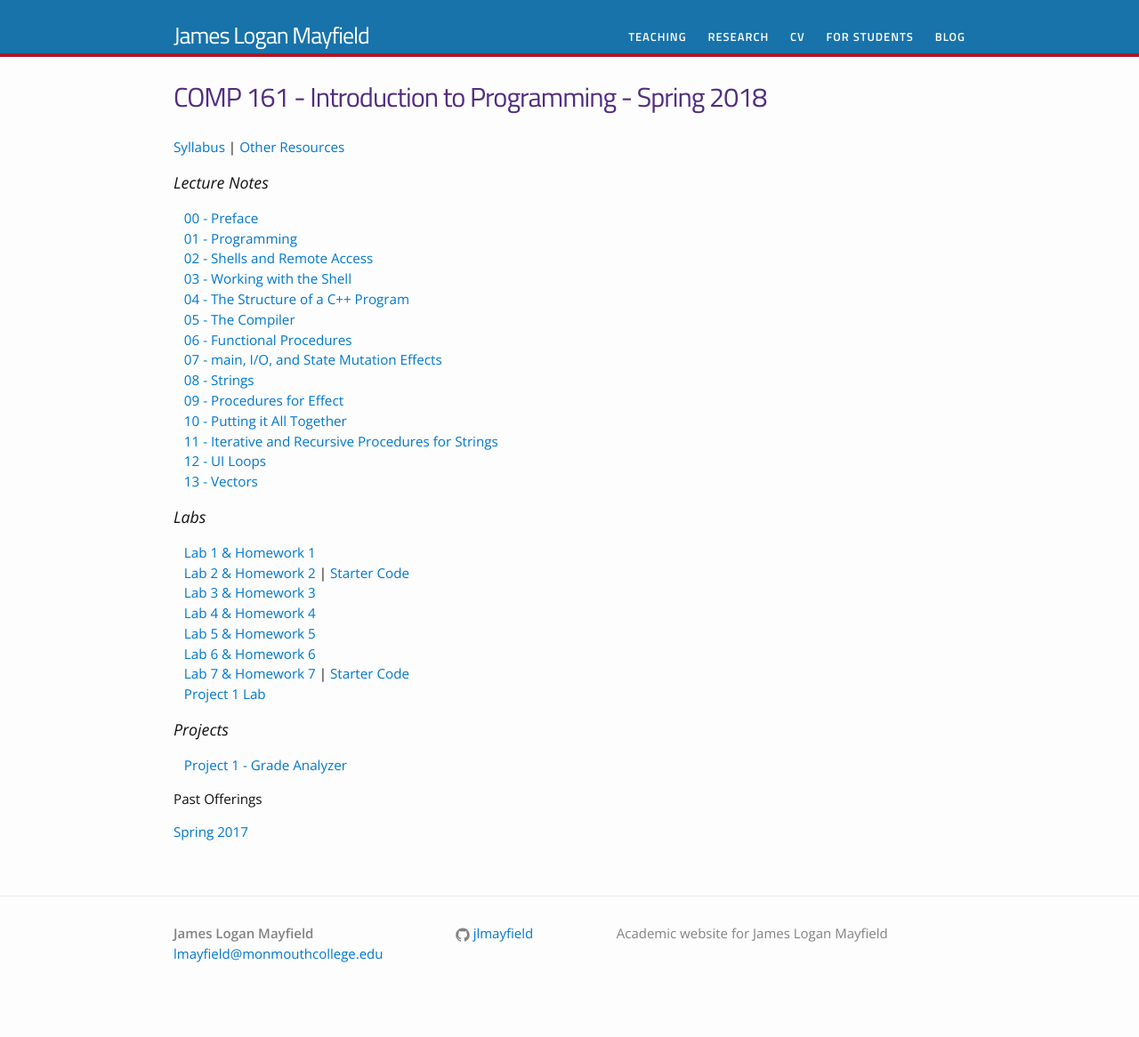
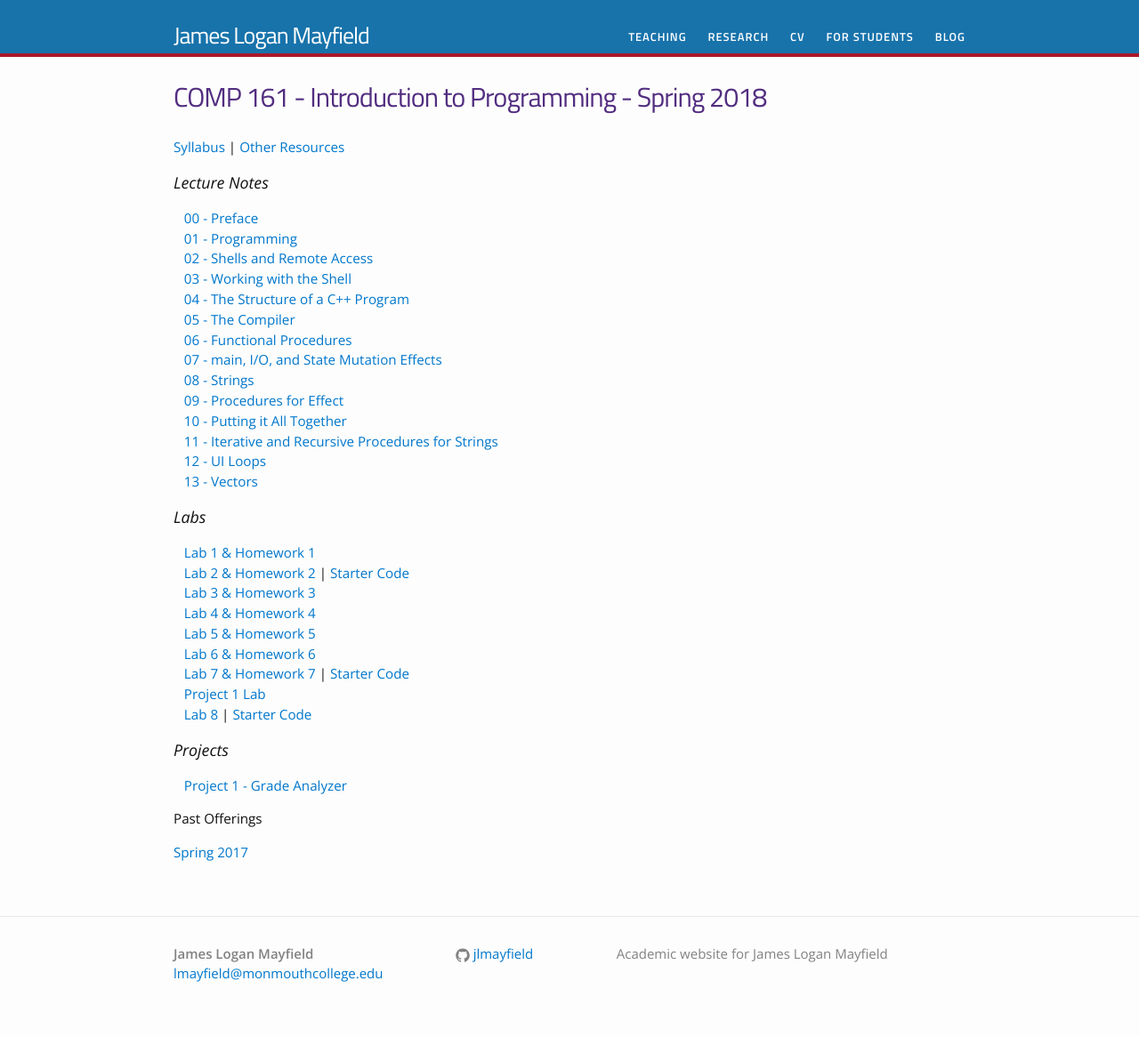
Before and after one commit to jlmayfield/jlmayfield.github.io, a Jekyll site: the page built from teaching/comp161.md, in a window 1280 px wide. Shown: the whole page at 89% size. Built offline with Jekyll 4.4.1, drawn with Linux system fonts in a browser that asks for light colours; before the commit the page ends 1143 px from its top, so only the background shows below that.

Commit message:
sp18. c161. added lab8

```diff
--- a/teaching/comp161.md
+++ b/teaching/comp161.md
@@ -35,6 +35,8 @@ permalink: /teaching/COMP161/
 &nbsp;&nbsp;&nbsp;[Lab 6 & Homework 6](/teaching/COMP161/labs/comp161-lab6.pdf)
 &nbsp;&nbsp;&nbsp;[Lab 7 & Homework 7](/teaching/COMP161/labs/comp161-lab7.pdf)  |  [Starter Code](/teaching/COMP161/labs/lab7-starter.zip)
 &nbsp;&nbsp;&nbsp;[Project 1 Lab](/teaching/COMP161/labs/comp161-proj1c-lab.pdf)
+&nbsp;&nbsp;&nbsp;[Lab 8](/teaching/COMP161/labs/comp161-lab8.pdf)  |  [Starter Code](/teaching/COMP161/labs/c161-lab8-starter.zip)
+
 
 ### Projects
 
```
Also changed, not shown: 2 other files.
